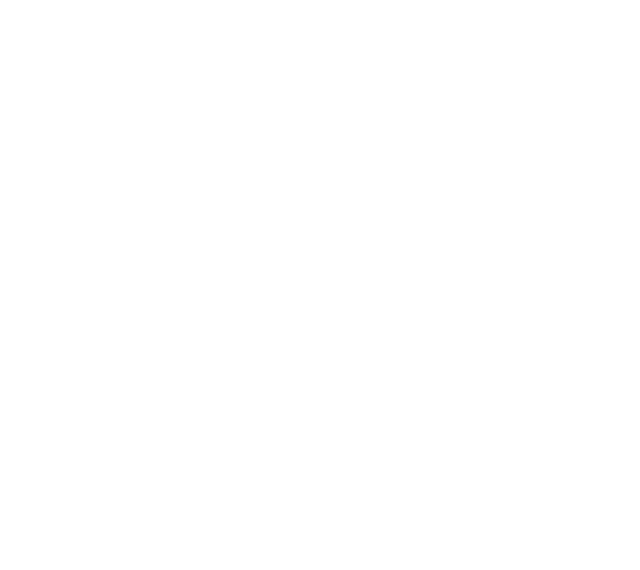
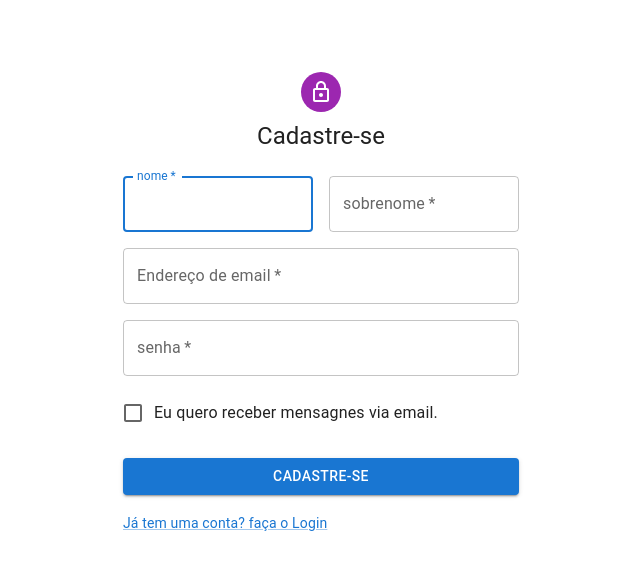
Before and after one commit to netrometro/UPE_2021_2_Prosiga, a React (Create React App) app in the folder front/: page /cadastro in a window 1280 px wide. Before the commit this address had no page. Shown: the top 570 px of the page, without its empty margins (319-959 px from the left). Built offline with nearby package versions, Linux system fonts and the light colour scheme; the HTML template or start-up script is replaced by a standard one.

Commit message:
Rota para tela Cadastro

```diff
--- a/front/src/routes.js
+++ b/front/src/routes.js
@@ -1,5 +1,6 @@
 import React, { useContext } from 'react';
 import { Routes, Route } from 'react-router-dom';
+import Cadastro from './Screens/Cadastro';
 import Cursos from './Screens/Cursos/index';
 import Home from './Screens/Home/homepage';
 import Login from './Screens/Login/index'
@@ -19,6 +20,10 @@
                 path="/login"
                 element={<Login />}
             />
+            <Route
+                path="/cadastro"
+                element={<Cadastro />}
+            />
         </Routes>
     );
 };
```
